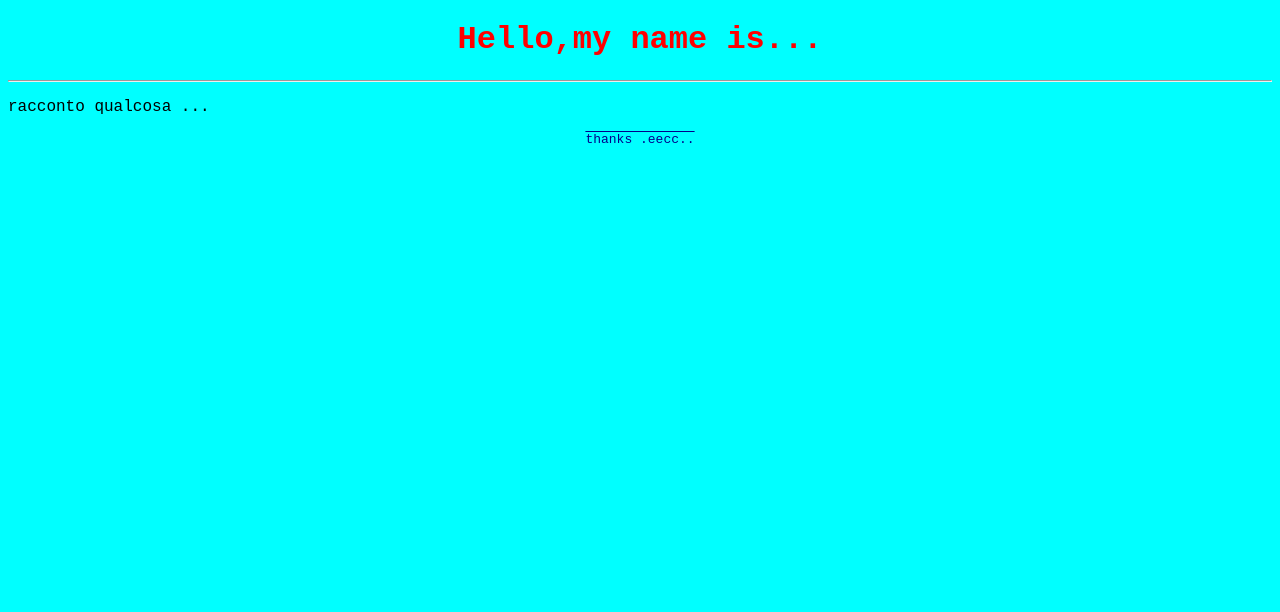
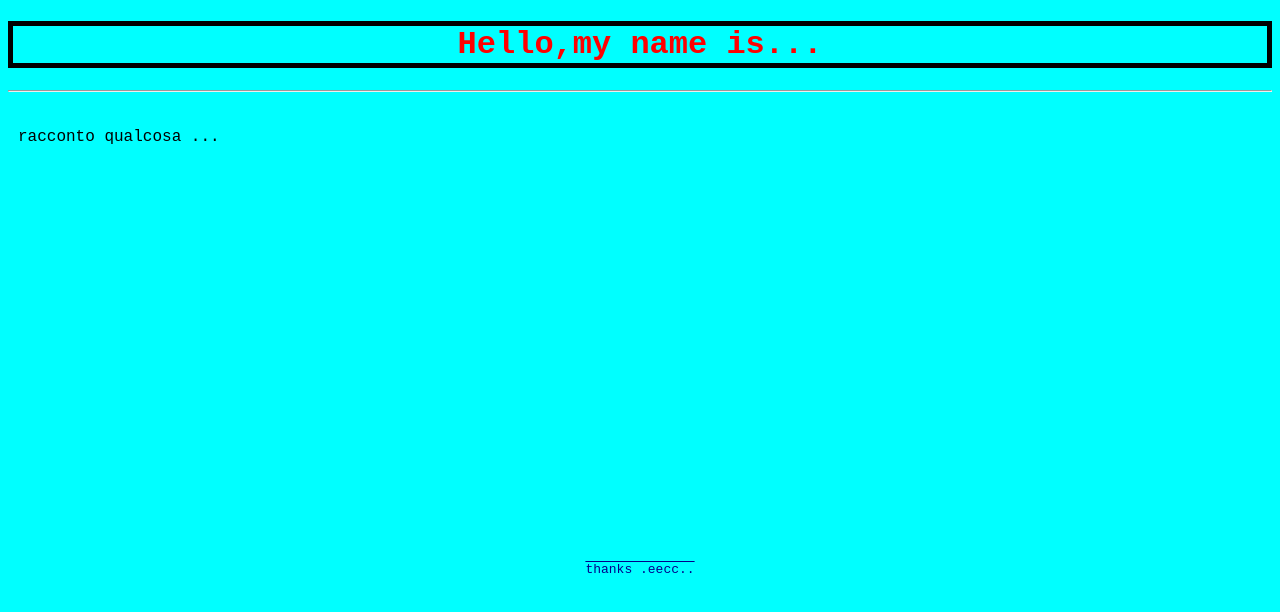
Before and after one commit to torone89/htmlcss-hello, a plain HTML site: page index.html in a window 1280 px wide. Drawn offline with Linux system fonts and the light colour scheme.

Commit message:
Adding Padding and Border

```diff
--- a/css/style.css
+++ b/css/style.css
@@ -15,9 +15,15 @@ header {
     color: red;
 }
 
+h1 {border: 5px solid black;}
+
+p {padding-top: 20px;
+padding-left: 10px;
+padding-right: 10px;}
 footer {
     font-size: small;
     text-align: center;
     text-decoration: overline;
     color: darkblue;
+    padding-top: 400px;
 }
```
